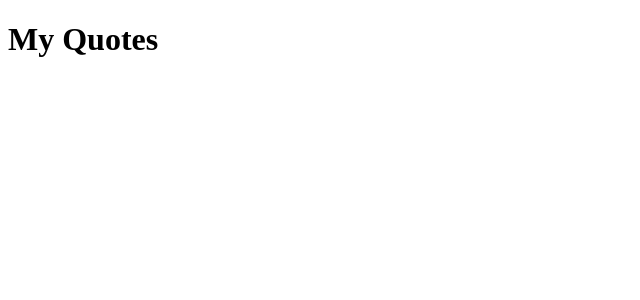
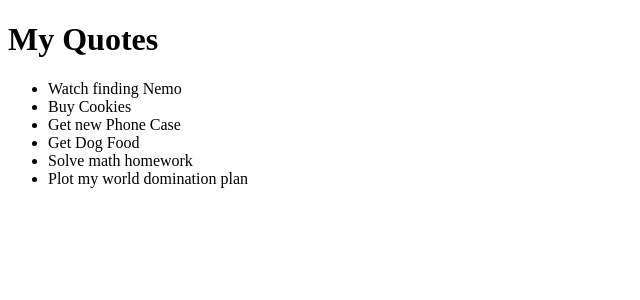
Before and after one commit to MelvinOmega/quote-app, an Angular app: page / in a window 1280 px wide. Shown: the top 300 px of the page, without its empty margins (0-640 px from the left). Built offline with nearby package versions, Linux system fonts and the light colour scheme.

Commit message:
add quote component

```diff
--- a/src/app/app.component.html
+++ b/src/app/app.component.html
@@ -5,7 +5,7 @@
     <h1>My Quotes</h1>
     <ul>
         <li *ngFor = 'let quote of quotes'>
-            {{ quote }}
+            {{ quote.name }}
         </li>
     </ul>
 </div>
--- a/src/app/app.component.ts
+++ b/src/app/app.component.ts
@@ -1,4 +1,5 @@
 import { Component} from '@angular/core';
+import { Quote } from './quote';
 
 @Component({
   selector: 'app-root',
@@ -6,6 +7,14 @@ import { Component} from '@angular/core';
   styleUrls: ['./app.component.css']
 })
 export class AppComponent {
+  quotes: Quote[] = [
+    {id:1, name:'Watch finding Nemo'},
+    {id:2,name:'Buy Cookies'},
+    {id:3,name:'Get new Phone Case'},
+    {id:4,name:'Get Dog Food'},
+    {id:5,name:'Solve math homework'},
+    {id:6,name:'Plot my world domination plan'},
+  ]
 
 
   constructor(){
--- a/src/app/app.module.ts
+++ b/src/app/app.module.ts
@@ -5,12 +5,14 @@ import { AppRoutingModule } from './app-routing.module';
 import { AppComponent } from './app.component';
 import { StrikethroughDirective } from './strikethrough.directive';
 import { DateCountPipe } from './date-count.pipe';
+import { QuoteComponent } from './quote/quote.component';
 
 @NgModule({
   declarations: [
     AppComponent,
     StrikethroughDirective,
-    DateCountPipe
+    DateCountPipe,
+    QuoteComponent
   ],
   imports: [
     BrowserModule,
--- /dev/null
+++ b/src/app/quote/quote.component.html
@@ -0,0 +1 @@
+<p>quote works!</p>
--- /dev/null
+++ b/src/app/quote/quote.component.ts
@@ -0,0 +1,15 @@
+import { Component, OnInit } from '@angular/core';
+
+@Component({
+  selector: 'app-quote',
+  templateUrl: './quote.component.html',
+  styleUrls: ['./quote.component.css']
+})
+export class QuoteComponent implements OnInit {
+
+  constructor() { }
+
+  ngOnInit(): void {
+  }
+
+}
```
Also changed, not shown: src/app/quote/quote.component.css (added), 1 other file (tests, documents, lock files or other folders).
